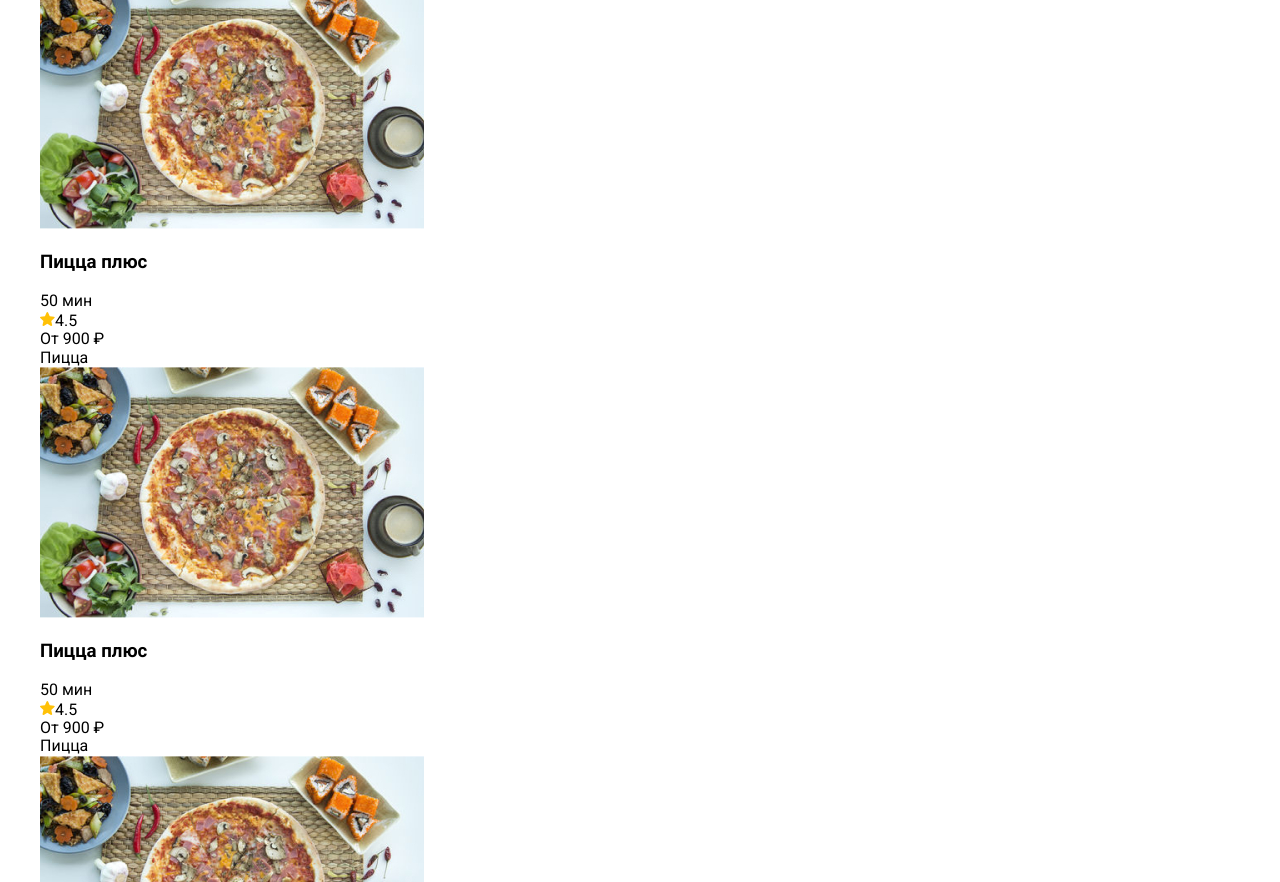
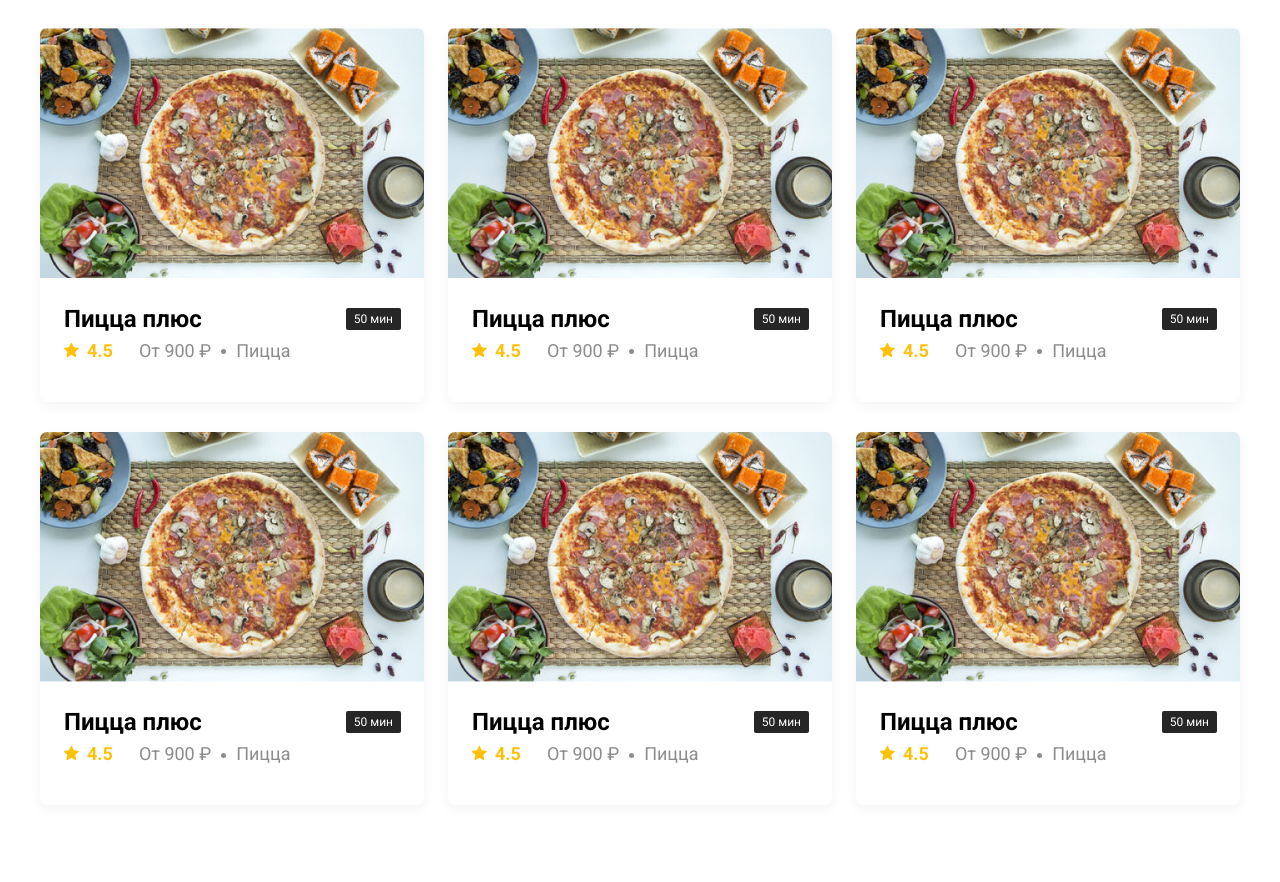
Before and after one commit to zet777/delivery, a plain HTML site: page index.html in a window 1280 px wide. Shown: the part 600-1482 px from the top of the page. After the commit the page ends 1435 px from the top, so only its background shows below. Drawn offline with Linux system fonts and the light colour scheme.

Commit message:
Update style.css

```diff
--- a/css/style.css
+++ b/css/style.css
@@ -22,18 +22,28 @@ body {
   margin-bottom: 40px;
 }
 
-.input-address {
+.input {
   background: #FFFFFF;
   border: 1px solid #D9D9D9;
   border-radius: 2px;
-  height: 40px;
-  width: 690px;
   font-size: 16px;
   line-height: 24px;
-  background-image: url(../img/home.svg);
+  padding: 8px;
   background-repeat: no-repeat;
   background-position: left 11px center;
   padding-left: 35px;
+}
+
+.input-address {
+  width: 690px;
+  background-image: url(../img/home.svg);
+
+}
+
+.input-search {
+  width: 306px;
+  background-image: url(../img/search.svg);
+
 }
 
 .buttons {
@@ -71,6 +81,7 @@ body {
   background: #FFF1B8 url(../img/promo-image.png) no-repeat top -315px right -95px / 800px;
   border-radius: 10px;
   padding: 68px 70px;
+  margin-bottom: 56px;
 }
 
 .promo-title {
@@ -88,5 +99,113 @@ body {
   font-weight: normal;
   font-size: 24px;
   line-height: 28px;
+}
+
+.section-heading {
+  display: flex;
+  align-items: center;
+  justify-content: space-between;
+  margin-bottom: 44px;
+}
+
+.section-titel {
+  font-style: normal;
+  font-weight: bold;
+  font-size: 36px;
+  line-height: 42px;
+  margin: 0;
+}
+
+/* Cards */
+.cards {
+  display: flex;
+  align-items: flex-start;
+  flex-wrap: wrap;
+  justify-content: space-between;
+}
+
+.card {
+  background: #FFFFFF;
+  box-shadow: 0px 4px 12px rgba(0, 0, 0, 0.05);
+  border-radius: 7px;
+  overflow: hidden;
+  margin-bottom: 30px;
+}
+
+.card-image {
+  width: 384px;
+  height: 250px;
+  object-fit: cover;
+}
+
+.card-text {
+  padding: 20px 23px 35px 24px;
+}
+
+.card-heading {
+  display: flex;
+  align-items: center;
+  justify-content: space-between;
+}
+
+.card-title {
+  margin: 0;
+  font-style: normal;
+  font-weight: bold;
+  font-size: 24px;
+  line-height: 32px;
+}
+
+.card-tag {
+  font-style: normal;
+  font-weight: normal;
+  font-size: 12px;
+  line-height: 20px;
+  color: #ffffff;
+  background: #262626;
+  border-radius: 2px;
+  padding: 1px 8px;
+}
+
+.card-info {
+  display: flex;
+  align-items: center;
+}
+
+.rating {
+  margin-right: 26px;
+  font-style: normal;
+  font-weight: bold;
+  font-size: 18px;
+  line-height: 32px;
+  color: #FFC107;
+}
+
+.price,
+.category {
+  font-style: normal;
+  font-weight: normal;
+  font-size: 18px;
+  line-height: 32px;
+  color: #8C8C8C;
+}
+
+.price {
+  margin-right: 10px;
+}
+.category{
 
 }
+.price:after {
+  content: "";
+  width: 5px;
+  height: 5px;
+  background:#8C8C8C;
+  display: inline-block;
+  vertical-align: middle;
+  border-radius:50%;
+  margin-left: 10px;
+}
+.rating-star{
+  margin-right: 8px;
+}
```
